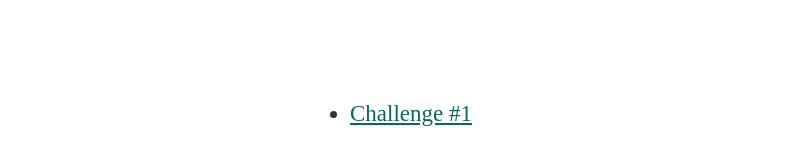
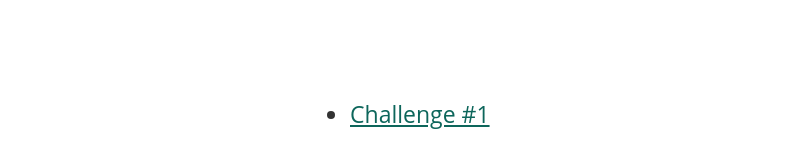
Before and after one commit to hassaanaliw/hassaanaliw.github.io, a Jekyll site: the page built from python-challenges/index.html, in a window 1280 px wide. Shown: the part 160-328 px from the top of the page, without its empty margins (0-796 px from the left). Built offline with Jekyll 4.4.1, drawn with Linux system fonts in a browser that asks for light colours; nearby versions of some CDN libraries; some web fonts are replaced; Markdown is read by kramdown in place of the engine named in the settings.

Commit message:
Update main.sass

```diff
--- a/css/main.sass
+++ b/css/main.sass
@@ -10,7 +10,7 @@
 
 $rs: 16px
 
-$font-serif: Linux Libertine
+$font-serif: Open Sans, MundoSans, "Helvetica Neue", Arial, Helvetica, sans-serif
 $font-sans: Open Sans, MundoSans, "Helvetica Neue", Arial, Helvetica, sans-serif
 
 
```
